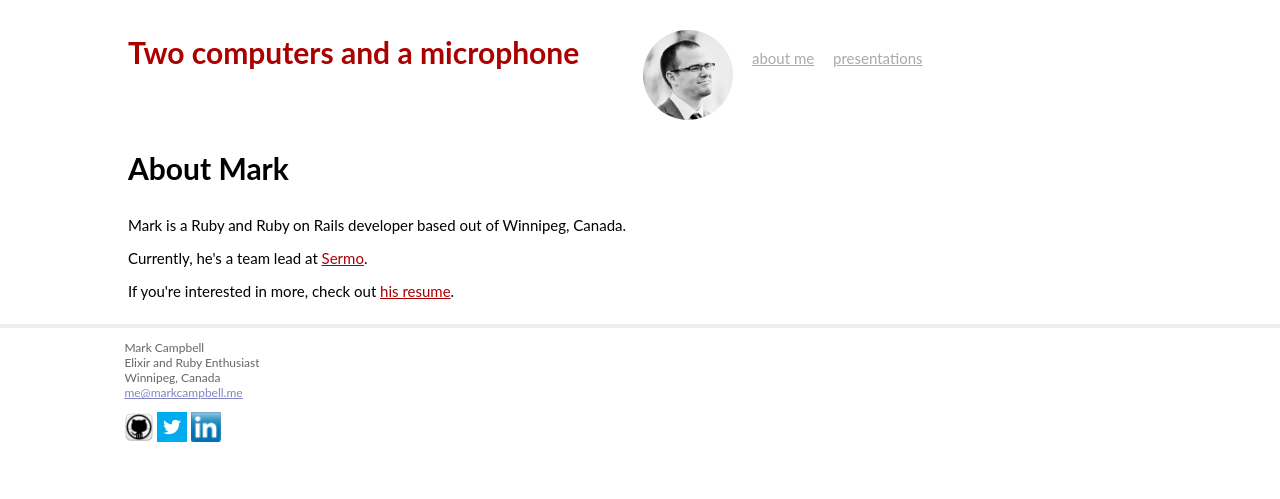
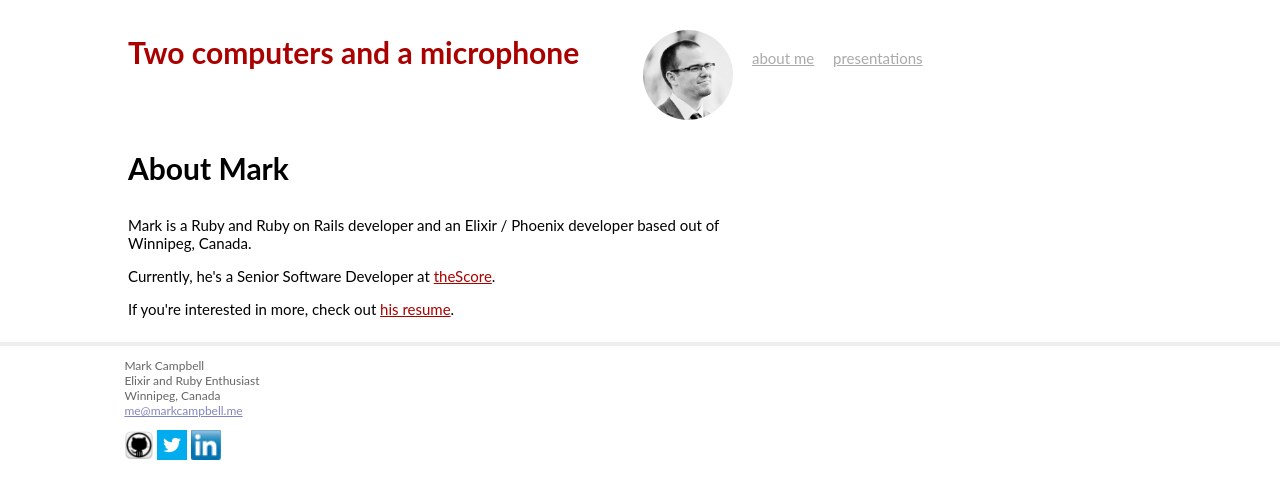
Before and after one commit to Nitrodist/markcampbell.me, a Jekyll site: the page built from about.markdown, in a window 1280 px wide. Shown: the top 499 px of the page. Built offline with Jekyll 4.4.1, drawn with Linux system fonts in a browser that asks for light colours; our own code applies the rules of GitHub Pages for plain Markdown files.

Commit message:
Update about.markdown

```diff
--- a/about.markdown
+++ b/about.markdown
@@ -4,8 +4,9 @@ layout: default
 
 # About Mark
 
-Mark is a Ruby and Ruby on Rails developer based out of Winnipeg, Canada.
+Mark is a Ruby and Ruby on Rails developer and an Elixir / Phoenix developer
+based out of Winnipeg, Canada.
 
-Currently, he's a team lead at [Sermo](http://www.sermo.com).
+Currently, he's a Senior Software Developer at [theScore](http://www.theScore.com).
 
 If you're interested in more, check out [his resume](/resume.html).
```
